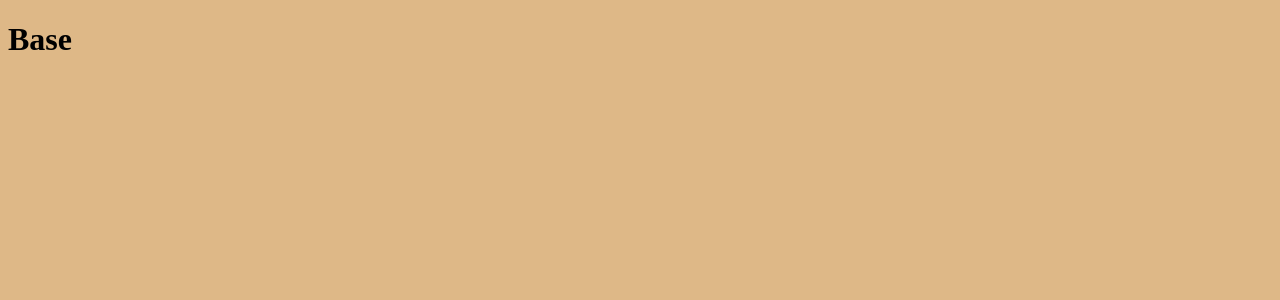
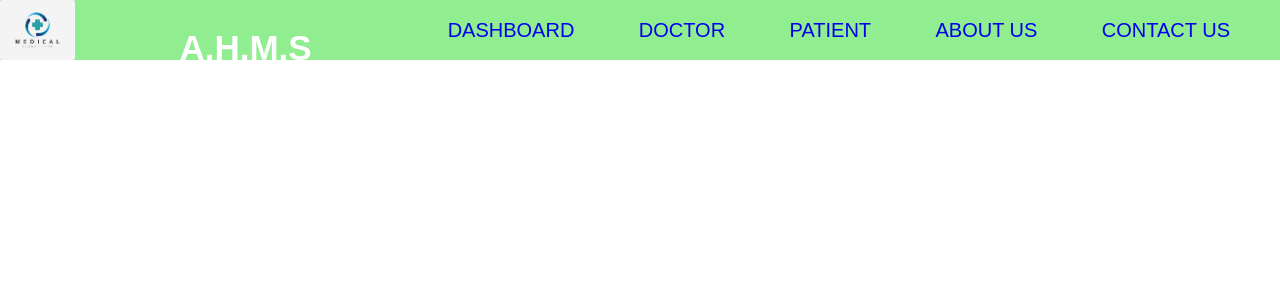
Before and after one commit to imahirshiv/AHMS, a Django app: page /base/ in a window 1280 px wide. Before the commit the part shown is almost empty. Shown: the top 300 px of the page. Run offline with Django 4.2, Linux system fonts and the light colour scheme.

Commit message:
initial commit

```diff
--- a/static/css/base.css
+++ b/static/css/base.css
@@ -1,3 +1,39 @@
+*{
+  padding: 0;
+  margin: 0;
+  text-decoration: none;
+  list-style: none;
+  box-sizing: border-box;
+}
 body{
-    background-color: burlywood;
+  font-family: Arial, Helvetica, sans-serif;
 }
+nav{
+  background: lightgreen;
+  height: 60px;
+  width: 100%;
+}
+label.logo{
+  color: white;
+  font-size: 35px;
+  line-height: 60px;
+  padding: 0 100px;
+  font-weight: bold;
+}
+nav ul{
+  float: right;
+  margin-right: 20px;
+}
+nav ul li{
+  display: inline-block;
+  line-height: 60px;
+  margin: 0 30px;
+  font-size: 20px;
+  text-transform: uppercase;
+  padding: 7 13px;
+  border-radius: 3px;
+}
+a.active,a:hover{
+  background-color: whitesmoke;
+  transition: .5s;
+}
--- a/templates/base.html
+++ b/templates/base.html
@@ -1,15 +1,36 @@
+{% load static %}
 
-{% load static %}
 <!DOCTYPE html>
 <html lang="en">
+
 <head>
-    <link rel="stylesheet" href="{% static 'css/base.css' %}">
-    <meta http-equiv="X-UA-Compatible" content="IE=edge">
-    <meta name="viewport" content="width=device-width, initial-scale=1.0">
-    <title>Document</title>
+  <link rel="stylesheet" href="{% static 'css/base.css' %}">
+  <meta http-equiv="X-UA-Compatible" content="IE=edge">
+  <meta name="viewport" content="width=device-width, initial-scale=1.0">
+  <title>A.S HOSPITAL</title>
 </head>
+
 <body>
 
-<h1>Base</h1>
+  <nav>
+    <img style="height: 60px; width: auto; border-radius: 2px;" src="{% static 'images/logo.jpg' %}" alt="">
+
+    <label class="logo">A.H.M.S</label>
+    <ul class="active">
+      <li><a href="#">Dashboard</a></li>
+      <li><a href="#">Doctor</a></li>
+      <li><a href="#">Patient</a></li>
+      <li><a href="#">About us</a></li>
+      <li><a href="#">Contact us</a></li>
+    </ul>
+  </nav>
+
+
+  {% block content %}
+
+  {% endblock content %}
+
+
 </body>
+
 </html>
--- a/templates/login/login.html
+++ b/templates/login/login.html
@@ -1,5 +1,3 @@
-{% extends 'base.html' %}
-
 {% load static %}
 
 <!DOCTYPE html>
```
Also changed, not shown: static/images/logo.jpg (added).
